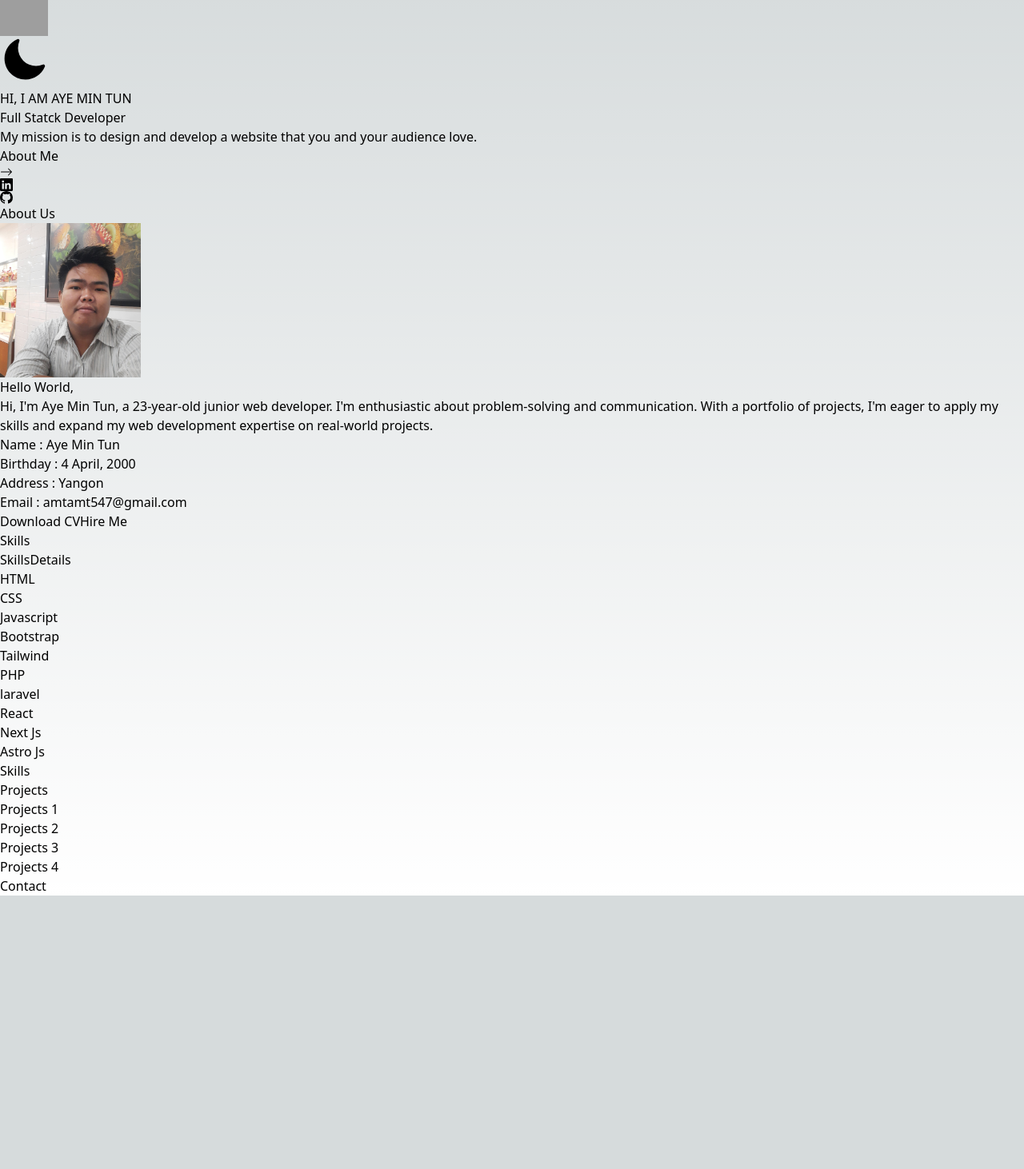
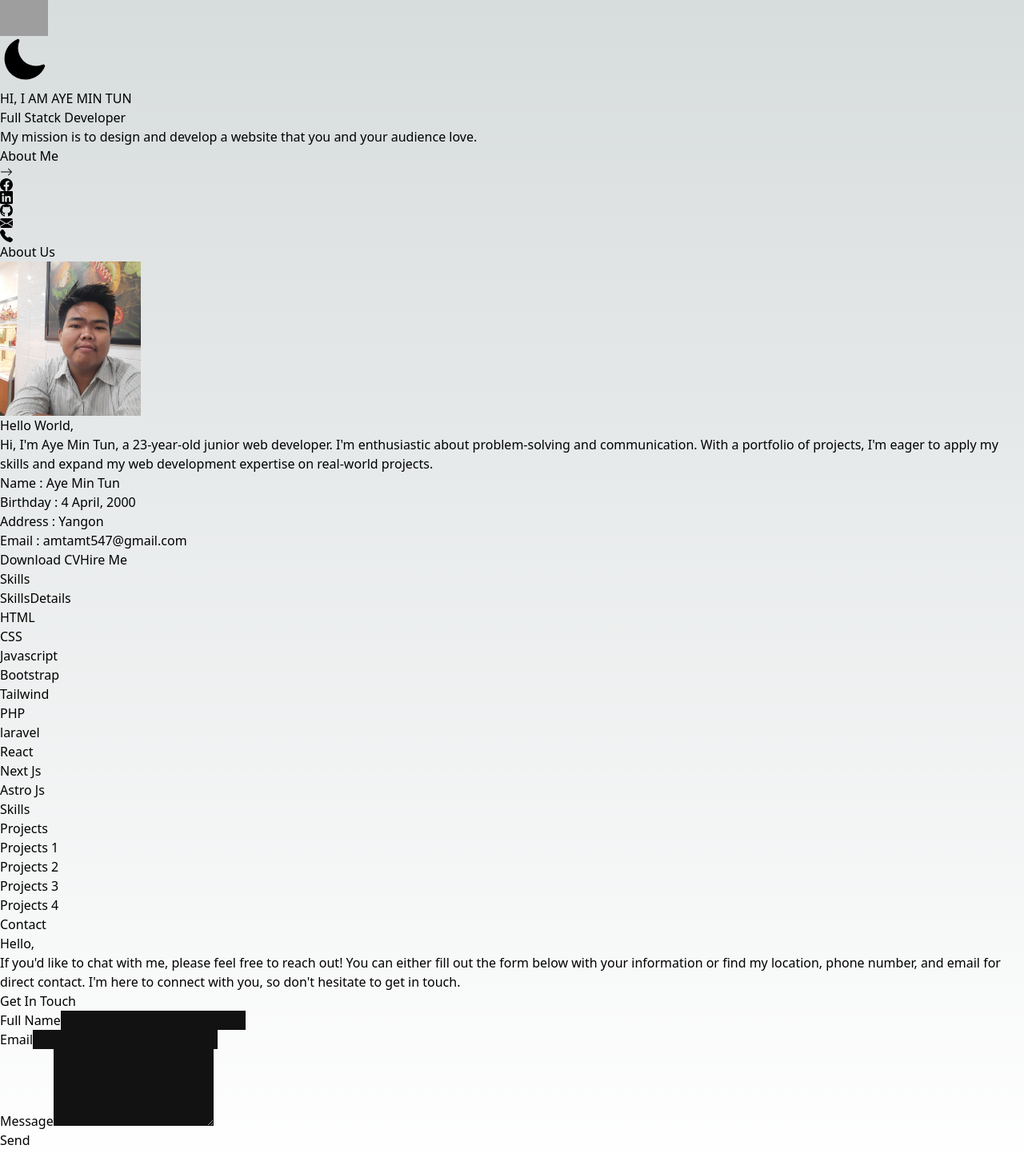
Before and after one commit to ayemin-tun/amt-dev, a Next.js app: page / in a window 1280 px wide. Shown: the part 48-1510 px from the top of the page at 80% size. Before the commit the page ends 1168 px from the top, so only its background shows below. Built offline with nearby package versions, Linux system fonts and the light colour scheme; grey boxes are pictures that could not be loaded.

Commit message:
add contact design and other adjsutment

```diff
--- a/components/PageHeader.jsx
+++ b/components/PageHeader.jsx
@@ -5,7 +5,7 @@ const PageHeader = ({ children }) => {
       <h1 className="font-bold text-2xl dark:text-white transition-colors duration-500 overflow-hidden uppercase">
         <span data-aos="zoom-in">{children}</span> <br />
         <div
-          className="w-[70%] bg-blue-800 h-2 rounded-e-full"
+          className="w-[70%] bg-blue-800 dark:bg-orange-600 h-2 rounded-e-full transition-colors duration-500"
           data-aos="fade-right"
         ></div>
       </h1>
--- a/components/about/About.jsx
+++ b/components/about/About.jsx
@@ -66,9 +66,11 @@ const About = () => {
             <button className="px-4 py-2 bg-gray-600 hover:bg-slate-200 duration-300 transition-transform hover:-translate-y-2 text-white text-sm hover:animate-bounce hover:text-black ">
               Download CV
             </button>
-            <button className="px-4 py-2 bg-slate-200 hover:bg-gray-600 duration-300 transition-transform hover:-translate-y-2 hover:text-white text-sm  hover:animate-bounce">
-              Hire Me
-            </button>
+            <a href="mailto:amtamt547@gmail.com">
+              <button className="px-4 py-2 bg-slate-200 hover:bg-gray-600 duration-300 transition-transform hover:-translate-y-2 hover:text-white text-sm  hover:animate-bounce">
+                Hire Me
+              </button>
+            </a>
           </div>
         </div>
       </div>
--- a/components/contact/Contact.jsx
+++ b/components/contact/Contact.jsx
@@ -1,10 +1,67 @@
+import PageHeader from "../PageHeader";
 const Contact = () => {
   return (
-    <header className="w-full h-screen flex justify-center items-center bg-slate-800" id="contact" >
-      <div className="w-[40rem]">
-        <h1>Contact</h1>
+    <div
+      className="w-full md:min-h-screen h-auto md:px-28 px-8 py-16 dark:bg-slate-800"
+      id="contact"
+    >
+      <div className="md:hidden md:w-1/5 w-full flex justify-center items-start border-l-2 border-gray-400 order-1">
+        <PageHeader>Contact</PageHeader>
       </div>
-    </header>
+
+      <div className="w-full md:flex">
+        <div className="md:w-4/5 w-full h-auto p-5 mt-2 dark:text-white transition-colors duration-500">
+          <h1 className="mb-2 font-bold text-2xl">Hello, </h1>
+          <p className="text-pretty">
+            If you&apos;d like to chat with me, please feel free to reach out!
+            You can either fill out the form below with your information or find
+            my location, phone number, and email for direct contact. I&apos;m
+            here to connect with you, so don&apos;t hesitate to get in touch.
+          </p>
+
+          <h1 className="my-3 dark:text-white duration-500 transition-colors md:text-2xl font-bold uppercase">
+            Get In Touch
+          </h1>
+          <form action="">
+            <div className="flex flex-col gap-1 my-2">
+              <label className="">Full Name</label>
+              <input
+                type="text"
+                name="name"
+                id=""
+                className="md:w-[70%] w-full dark:border-0 border-2 border-gray-400 text-base p-1"
+              />
+            </div>
+            <div className="flex flex-col gap-1 my-2">
+              <label className="">Email</label>
+              <input
+                type="email"
+                name="name"
+                id=""
+                className="md:w-[70%] w-full dark:border-0 border-2 border-gray-400 text-base p-1"
+              />
+            </div>
+            <div className="flex flex-col gap-1 my-2">
+              <label className="">Message</label>
+              <textarea
+                rows="4"
+                type="email"
+                name="name"
+                id=""
+                className="md:w-[70%] w-full dark:border-0 border-2 border-gray-400 text-base p-1"
+              ></textarea>
+            </div>
+            <button className=" py-3 bg-gray-600 text-white md:w-[70%] w-full">
+              Send
+            </button>
+          </form>
+        </div>
+
+        <div className="md:w-1/5 w-full md:h-auto md:flex hidden justify-center items-start border-l-2 border-gray-400">
+          <PageHeader>Contact</PageHeader>
+        </div>
+      </div>
+    </div>
   );
 };
 
--- a/components/home/ContactIconBox.jsx
+++ b/components/home/ContactIconBox.jsx
@@ -6,6 +6,19 @@ const ContactIconBox = () => {
       className="flex gap-4 md:justify-center pt-4 md:px-1 px-6"
       data-aos="fade-left"
     >
+      {/* Facebook Link */}
+      <Link href="https://www.linkedin.com/in/aye-min-tun-268b9328a/">
+        <svg
+          xmlns="http://www.w3.org/2000/svg"
+          width="16"
+          height="16"
+          fill="currentColor"
+          className="bi bi-facebook w-6 h-6"
+          viewBox="0 0 16 16"
+        >
+          <path d="M16 8.049c0-4.446-3.582-8.05-8-8.05C3.58 0-.002 3.603-.002 8.05c0 4.017 2.926 7.347 6.75 7.951v-5.625h-2.03V8.05H6.75V6.275c0-2.017 1.195-3.131 3.022-3.131.876 0 1.791.157 1.791.157v1.98h-1.009c-.993 0-1.303.621-1.303 1.258v1.51h2.218l-.354 2.326H9.25V16c3.824-.604 6.75-3.934 6.75-7.951" />
+        </svg>
+      </Link>
       {/* Linkedin profile */}
       <Link href="https://www.linkedin.com/in/aye-min-tun-268b9328a/">
         <svg
@@ -19,7 +32,6 @@ const ContactIconBox = () => {
           <path d="M0 1.146C0 .513.526 0 1.175 0h13.65C15.474 0 16 .513 16 1.146v13.708c0 .633-.526 1.146-1.175 1.146H1.175C.526 16 0 15.487 0 14.854zm4.943 12.248V6.169H2.542v7.225zm-1.2-8.212c.837 0 1.358-.554 1.358-1.248-.015-.709-.52-1.248-1.342-1.248S2.4 3.226 2.4 3.934c0 .694.521 1.248 1.327 1.248zm4.908 8.212V9.359c0-.216.016-.432.08-.586.173-.431.568-.878 1.232-.878.869 0 1.216.662 1.216 1.634v3.865h2.401V9.25c0-2.22-1.184-3.252-2.764-3.252-1.274 0-1.845.7-2.165 1.193v.025h-.016l.016-.025V6.169h-2.4c.03.678 0 7.225 0 7.225z" />
         </svg>
       </Link>
-
       {/* GitHub link */}
       <Link href="https://github.com/ayemin-tun">
         <svg
@@ -33,6 +45,37 @@ const ContactIconBox = () => {
           <path d="M8 0C3.58 0 0 3.58 0 8c0 3.54 2.29 6.53 5.47 7.59.4.07.55-.17.55-.38 0-.19-.01-.82-.01-1.49-2.01.37-2.53-.49-2.69-.94-.09-.23-.48-.94-.82-1.13-.28-.15-.68-.52-.01-.53.63-.01 1.08.58 1.23.82.72 1.21 1.87.87 2.33.66.07-.52.28-.87.51-1.07-1.78-.2-3.64-.89-3.64-3.95 0-.87.31-1.59.82-2.15-.08-.2-.36-1.02.08-2.12 0 0 .67-.21 2.2.82.64-.18 1.32-.27 2-.27s1.36.09 2 .27c1.53-1.04 2.2-.82 2.2-.82.44 1.1.16 1.92.08 2.12.51.56.82 1.27.82 2.15 0 3.07-1.87 3.75-3.65 3.95.29.25.54.73.54 1.48 0 1.07-.01 1.93-.01 2.2 0 .21.15.46.55.38A8.01 8.01 0 0 0 16 8c0-4.42-3.58-8-8-8" />
         </svg>
       </Link>
+
+      {/* Email Link */}
+      <a href="mailto:amtamt547@gmail.com">
+        <svg
+          xmlns="http://www.w3.org/2000/svg"
+          width="16"
+          height="16"
+          fill="currentColor"
+          className="bi bi-envelope-fill w-6 h-6"
+          viewBox="0 0 16 16"
+        >
+          <path d="M.05 3.555A2 2 0 0 1 2 2h12a2 2 0 0 1 1.95 1.555L8 8.414zM0 4.697v7.104l5.803-3.558zM6.761 8.83l-6.57 4.027A2 2 0 0 0 2 14h12a2 2 0 0 0 1.808-1.144l-6.57-4.027L8 9.586zm3.436-.586L16 11.801V4.697z" />
+        </svg>
+      </a>
+
+      {/* Phone Link */}
+      <a href="tel:09778176676">
+        <svg
+          xmlns="http://www.w3.org/2000/svg"
+          width="16"
+          height="16"
+          fill="currentColor"
+          className="bi bi-telephone-fill w-6 h-6"
+          viewBox="0 0 16 16"
+        >
+          <path
+            fill-rule="evenodd"
+            d="M1.885.511a1.745 1.745 0 0 1 2.61.163L6.29 2.98c.329.423.445.974.315 1.494l-.547 2.19a.68.68 0 0 0 .178.643l2.457 2.457a.68.68 0 0 0 .644.178l2.189-.547a1.75 1.75 0 0 1 1.494.315l2.306 1.794c.829.645.905 1.87.163 2.611l-1.034 1.034c-.74.74-1.846 1.065-2.877.702a18.6 18.6 0 0 1-7.01-4.42 18.6 18.6 0 0 1-4.42-7.009c-.362-1.03-.037-2.137.703-2.877z"
+          />
+        </svg>
+      </a>
     </div>
   );
 };
--- a/components/projects/Projects.jsx
+++ b/components/projects/Projects.jsx
@@ -12,7 +12,7 @@ const Projects = () => {
         <div className="md:w-4/5 w-full md:max-h-[84vh]  md:overflow-scroll p-5 cursor-s-resize">
           <div
             className="w-full md:h-[80vh] h-auto bg-red-200 mb-2"
-            id="project1"
+            id="project"
           >
             Projects 1
           </div>
--- a/package.json
+++ b/package.json
@@ -18,6 +18,7 @@
     "next-themes": "^0.2.1",
     "react": "^18",
     "react-dom": "^18",
+    "react-hook-form": "^7.51.2",
     "react-scroll": "^1.9.0",
     "sharp": "^0.33.2"
   },
```
Also changed, not shown: 1 other file (tests, documents, lock files or other folders).
